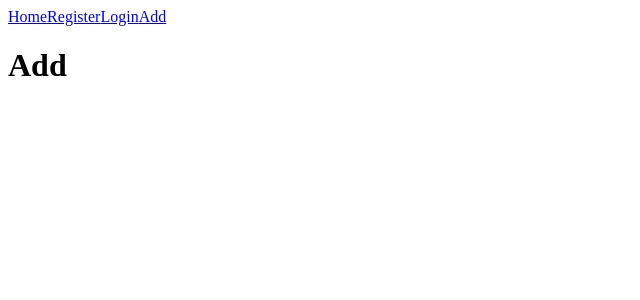
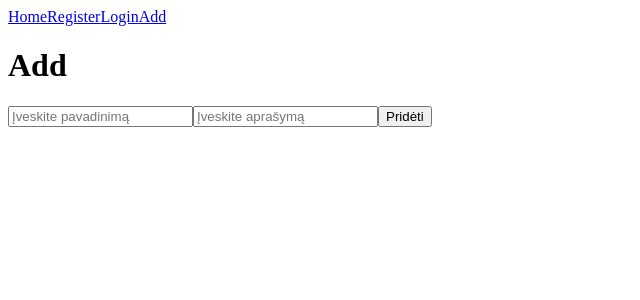
Before and after one commit to kiburtaite/React-atsiskaitymas, a React (Create React App) app: page /add in a window 1280 px wide. Shown: the top 300 px of the page, without its empty margins (0-640 px from the left). Built offline with nearby package versions, Linux system fonts and the light colour scheme.

Commit message:
add new entry

```diff
--- a/src/components/Add.jsx
+++ b/src/components/Add.jsx
@@ -1,10 +1,36 @@
+import { useState } from 'react';
 import Nav from './Nav';
 
 const Add = () => {
+
+    const [token, setToken] = useState(localStorage.getItem('token'));
+
+    const addEntry = (e) => {
+        e.preventDefault();
+        const newEntry = {
+            title: e.target.title.value,
+            description: e.target.description.value
+        };
+        fetch("https://autumn-delicate-wilderness.glitch.me/v1/content/skills", {
+        method : "POST",
+        headers : {
+            "Content-type" : "application/json",
+            "Accept" : "application/json plain/text ",
+            "Authorization": `Bearer ${token}`
+        },
+        body: JSON.stringify(newEntry)
+        })
+    };
+
     return (
         <div>
             <Nav />
             <h1>Add</h1>
+            <form onSubmit={addEntry}>
+                <input type="text" name="title" placeholder="Įveskite pavadinimą"/>
+                <input type="textarea" name="description" placeholder="Įveskite aprašymą"/>
+                <button type="submit">Pridėti</button>
+            </form>
         </div>
     )
 };
```
